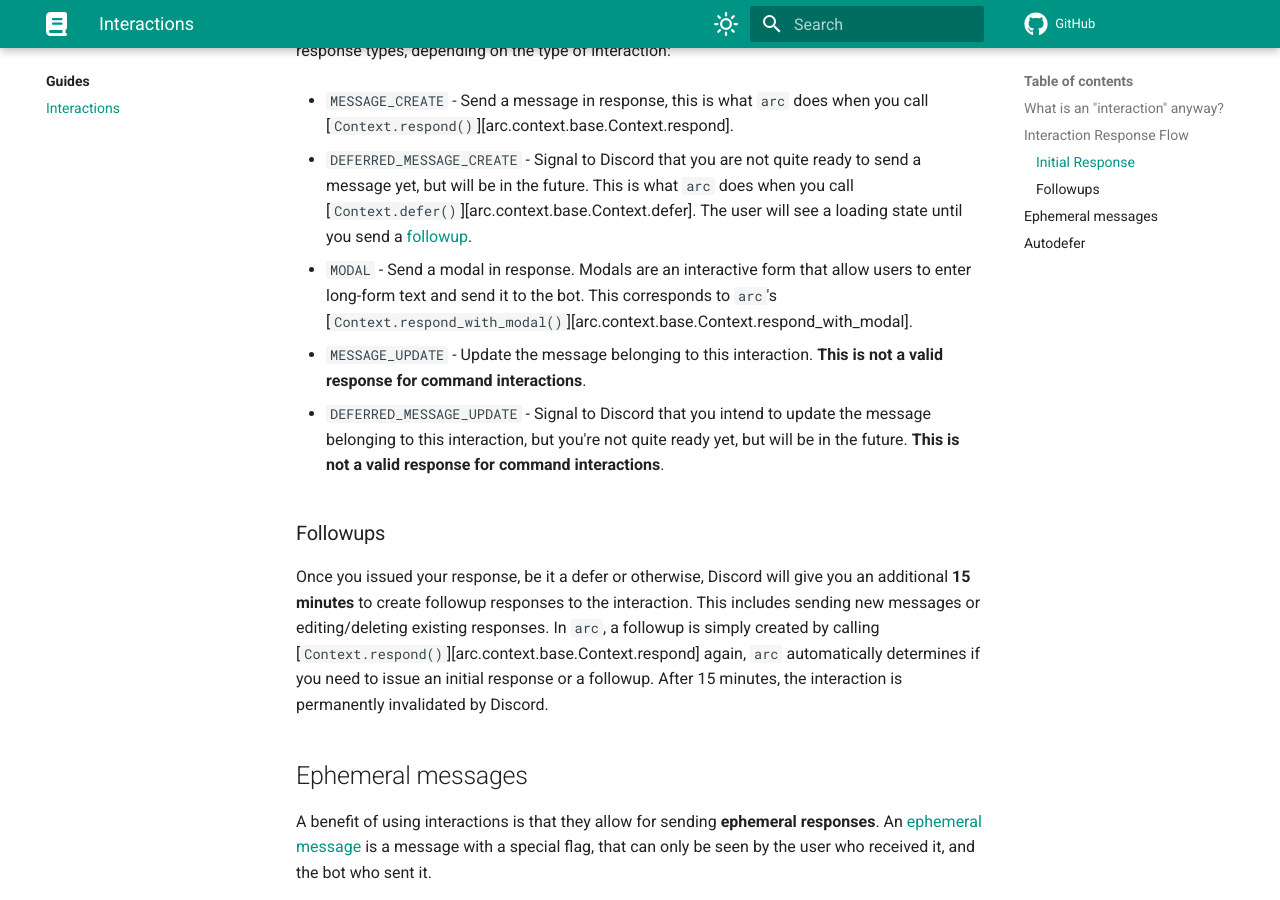
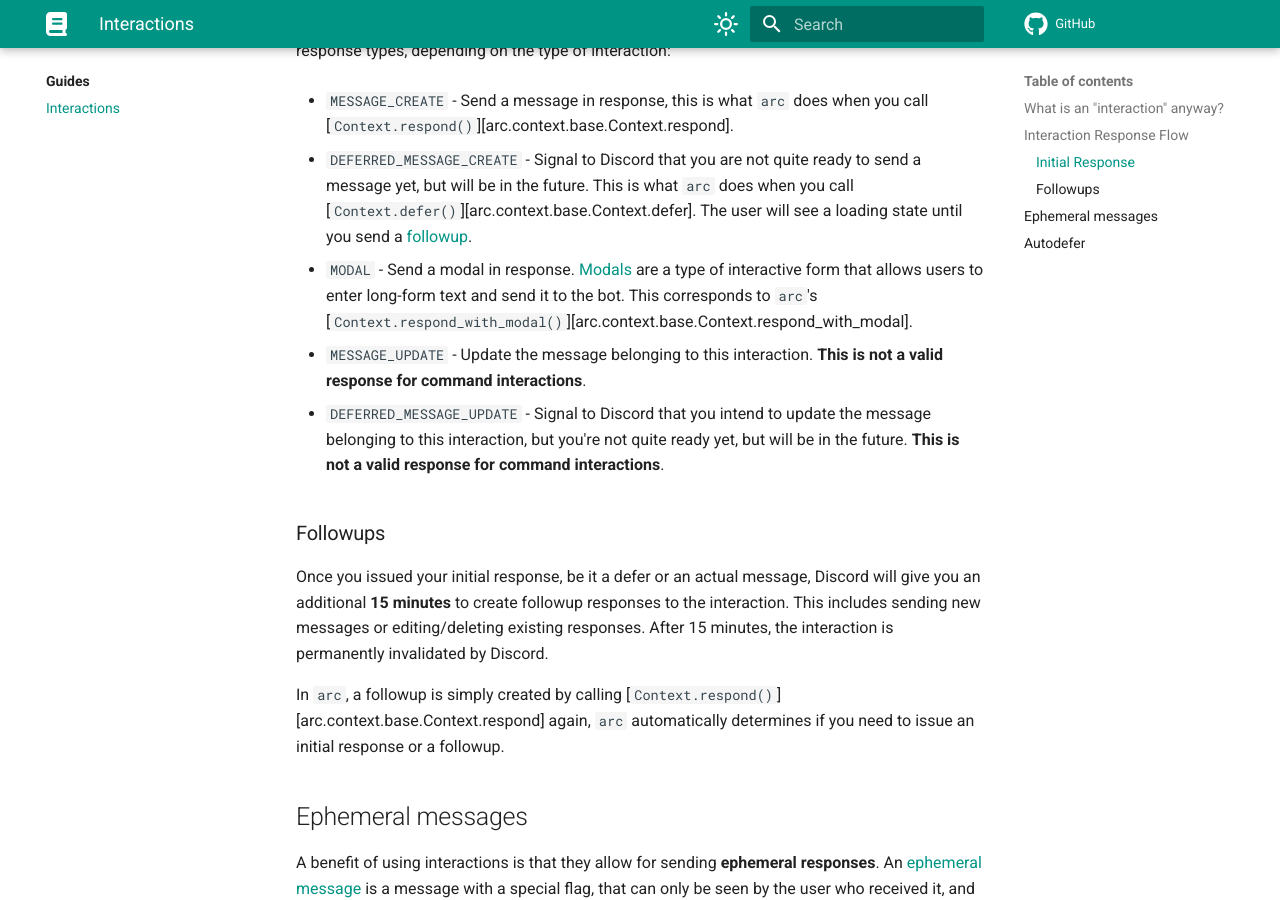
Before and after one commit to hypergonial/hikari-arc, an MkDocs documentation site: the page built from docs/guides/interactions.md, in a window 1280 px wide and 900 px high, scrolled down 1333 px. Built offline with MkDocs 1.6.1 and Material for MkDocs 9.7.7, drawn with Linux system fonts in a browser that asks for light colours; comment, search, counter and statistics services are not loaded; some of the changed text lies outside the part shown.

Commit message:
Adjust wording

```diff
--- a/docs/guides/interactions.md
+++ b/docs/guides/interactions.md
@@ -41,7 +41,7 @@ Interactions must be acknowledged in some form by your bot, or they will fail. T
 
 - `DEFERRED_MESSAGE_CREATE` - Signal to Discord that you are not quite ready to send a message yet, but will be in the future. This is what `arc` does when you call [`Context.defer()`][arc.context.base.Context.defer]. The user will see a loading state until you send a [followup](#followups).
 
-- `MODAL` - Send a modal in response. Modals are an interactive form that allow users to enter long-form text and send it to the bot. This corresponds to `arc`'s [`Context.respond_with_modal()`][arc.context.base.Context.respond_with_modal].
+- `MODAL` - Send a modal in response. [Modals](https://discord.com/developers/docs/interactions/message-components#text-inputs) are a type of interactive form that allows users to enter long-form text and send it to the bot. This corresponds to `arc`'s [`Context.respond_with_modal()`][arc.context.base.Context.respond_with_modal].
 
 - `MESSAGE_UPDATE` - Update the message belonging to this interaction. **This is not a valid response for command interactions**.
 
@@ -49,7 +49,9 @@ Interactions must be acknowledged in some form by your bot, or they will fail. T
 
 ### Followups
 
-Once you issued your response, be it a defer or otherwise, Discord will give you an additional **15 minutes** to create followup responses to the interaction. This includes sending new messages or editing/deleting existing responses. In `arc`, a followup is simply created by calling [`Context.respond()`][arc.context.base.Context.respond] again, `arc` automatically determines if you need to issue an initial response or a followup. After 15 minutes, the interaction is permanently invalidated by Discord.
+Once you issued your initial response, be it a defer or an actual message, Discord will give you an additional **15 minutes** to create followup responses to the interaction. This includes sending new messages or editing/deleting existing responses. After 15 minutes, the interaction is permanently invalidated by Discord.
+
+In `arc`, a followup is simply created by calling [`Context.respond()`][arc.context.base.Context.respond] again, `arc` automatically determines if you need to issue an initial response or a followup.
 
 ## Ephemeral messages
 
```
Also changed, not shown: other parts of docs/guides/interactions.md (+5 -5 lines).
